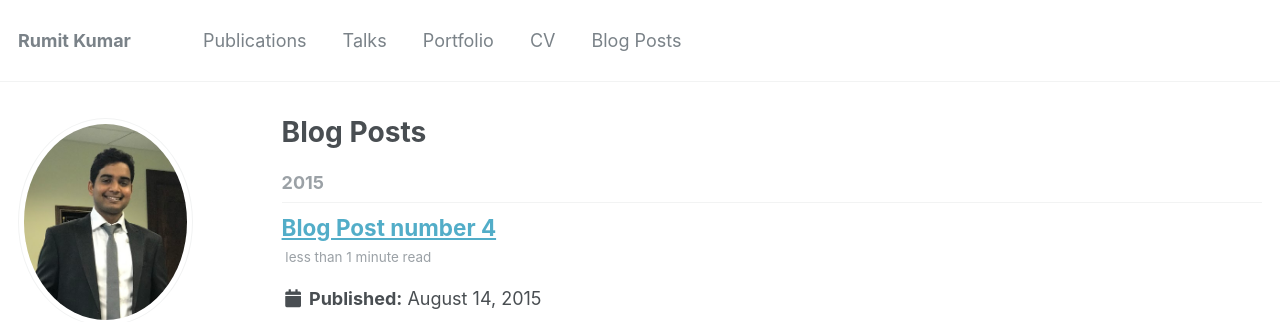
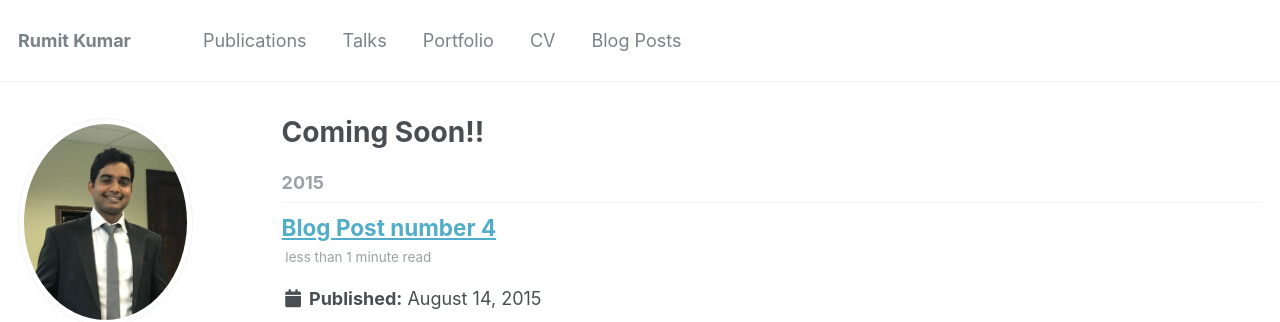
Before and after one commit to kumarrt/kumarrt.github.io, a Jekyll site: the page built from _pages/year-archive.html, in a window 1280 px wide and 1342 px high. Shown: the top 322 px of the window. Built offline with Jekyll 4.4.1, drawn with Linux system fonts in a browser that asks for light colours; some web fonts are replaced.

Commit message:
Update year-archive.html

```diff
--- a/_pages/year-archive.html
+++ b/_pages/year-archive.html
@@ -1,7 +1,7 @@
 ---
 layout: archive
 permalink: /year-archive/
-title: "Blog Posts"
+title: "Coming Soon!!"
 author_profile: true
 redirect_from:
   - /wordpress/blog-posts/
```
